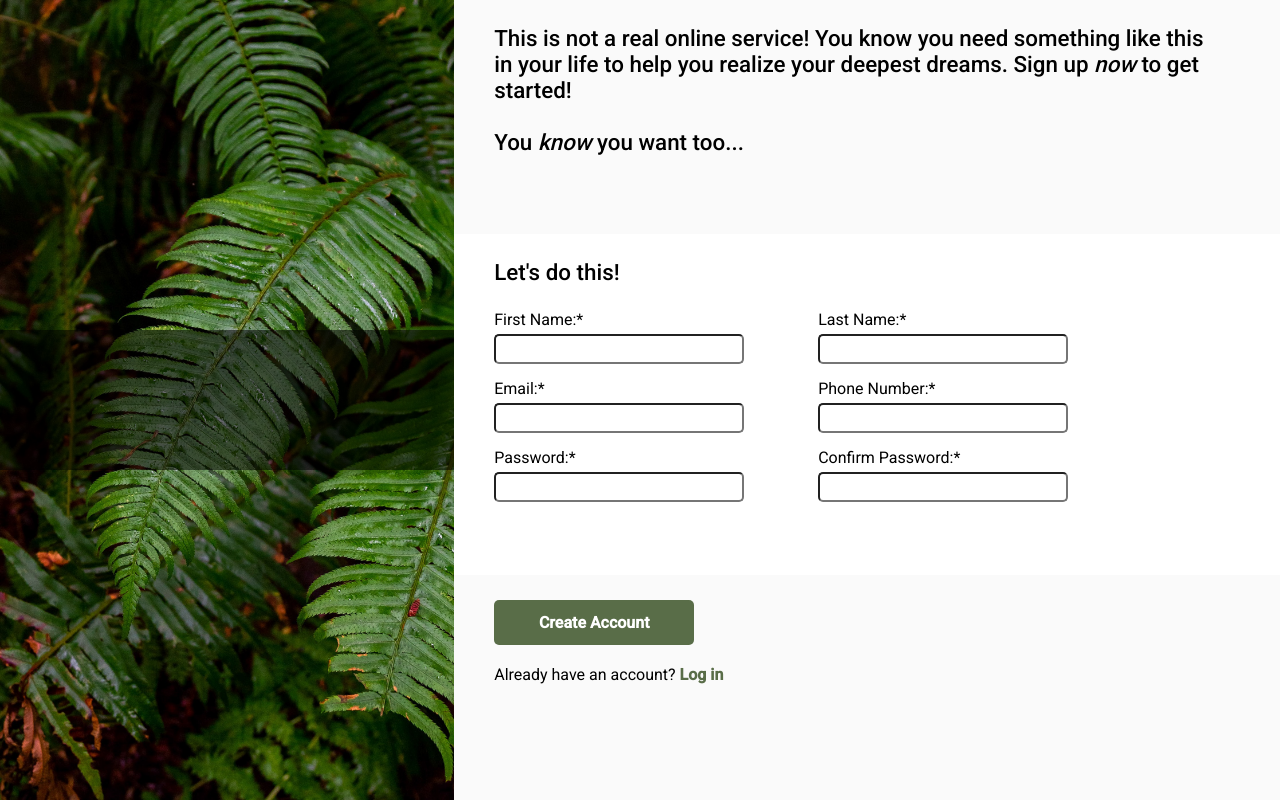
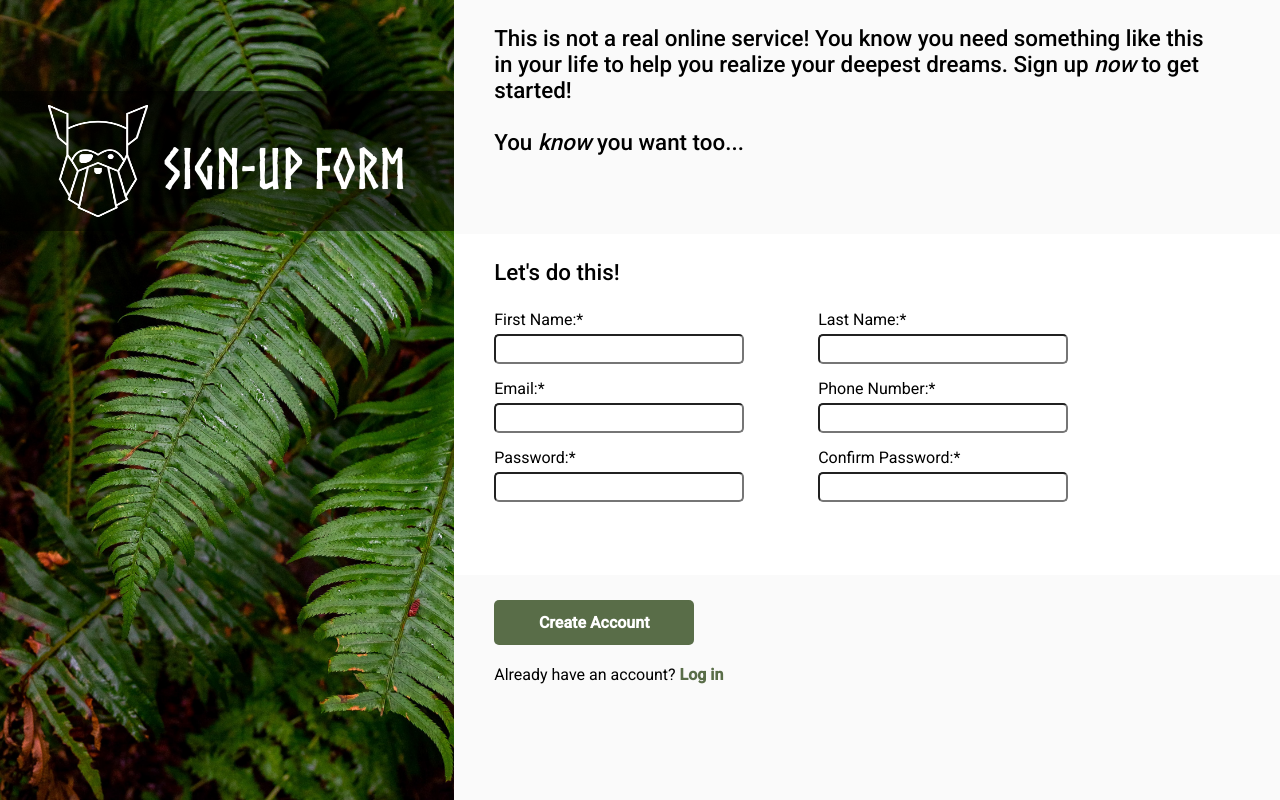
Before and after one commit to codepirate2022/sign-up-form, a plain HTML site: page index.html in a window 1280 px wide. Drawn offline with Linux system fonts and the light colour scheme.

Commit message:
Logo and Logo Text Added in Logo Container

```diff
--- a/index.html
+++ b/index.html
@@ -12,7 +12,8 @@
     <div class="main-container">
         <div class="picture-container">
             <div class="logo-container">
-
+                <img src="./images/odin-lined.png">
+                <p>Sign-up Form</p>
             </div>
         </div>
 
--- a/style.css
+++ b/style.css
@@ -1,4 +1,9 @@
 @import url('https://fonts.googleapis.com/css2?family=Roboto:wght@300;400;500&family=Source+Code+Pro:wght@400;600;700&display=swap');
+
+@font-face {
+    font-family: myFont;
+    src: url("./font/Norse-Bold.otf");
+}
 
 * {
     box-sizing: border-box;
@@ -14,7 +19,7 @@
 .picture-container {
     display: flex;
     justify-content: center;
-    align-items: center;
+    align-items: flex-start;
     width: 55vw;
     height: 100vh;
     background-image: url("./images/halie-west-25xggax4bSA-unsplash.jpg");
@@ -23,9 +28,16 @@
 }
 
 .logo-container {
+    background: rgba(0, 0, 0, 0.527);
+    color: white;
+    display: flex;
+    justify-content: center;
+    align-items: center;
+    font-family: 'myFont', sans-serif;
+    font-size: 3.5rem;
     width: 100%;
     height: 140px;
-    background: rgba(0, 0, 0, 0.527);
+    margin-top: 20%;
 }
 
 .form-container {
@@ -139,3 +151,13 @@ a {
 button:active {
     background: rgba(0, 0, 0, 0.527);
 }
+
+img {
+    width: 100px;
+    height: 80%;
+    margin-right: 15px;
+}
+
+.logo-container > p {
+    padding-top: 15px;
+}
```
Also changed, not shown: font/Norse-Bold.otf (added), images/odin-lined.png (added).
